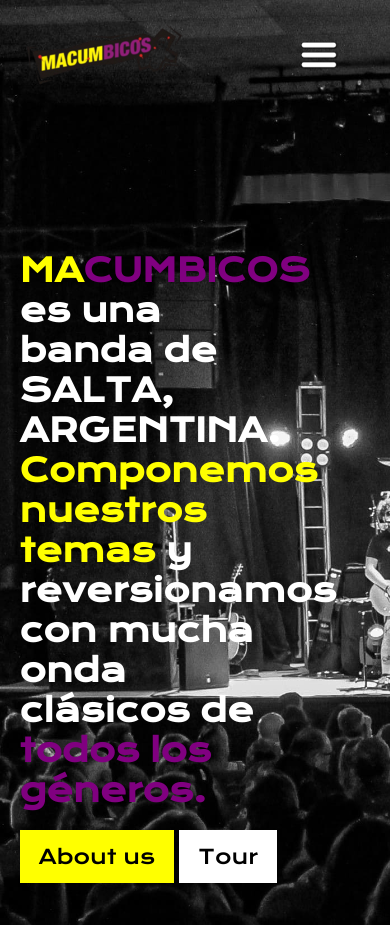
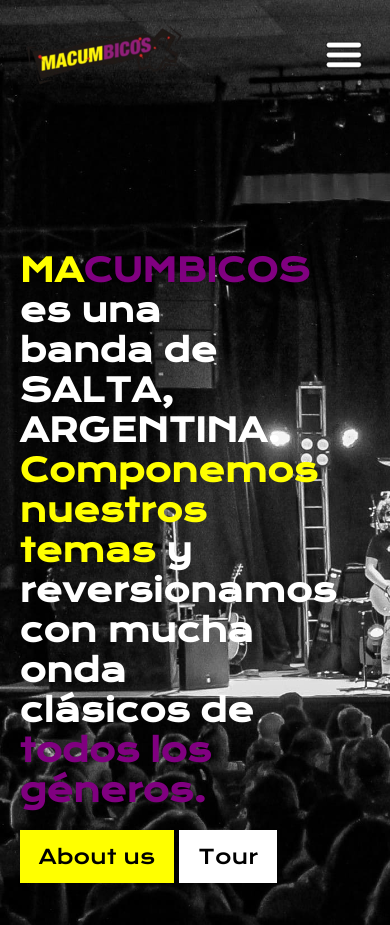
Before and after one commit to NachoVasconcellos/macumbicos-pagina, a plain HTML site: page index.html in a window 390 px wide. Shown: the top 925 px of the page. Drawn offline with nearby package versions, Linux system fonts and the light colour scheme; a script that the page names is missing.

Commit message:
fixed hamb2

```diff
--- a/styles.css
+++ b/styles.css
@@ -295,7 +295,7 @@
     display: block;
     cursor: pointer;
     width: 38px;
-    left: 300px;
+    left: 325px;
   }
 
   header {
```
